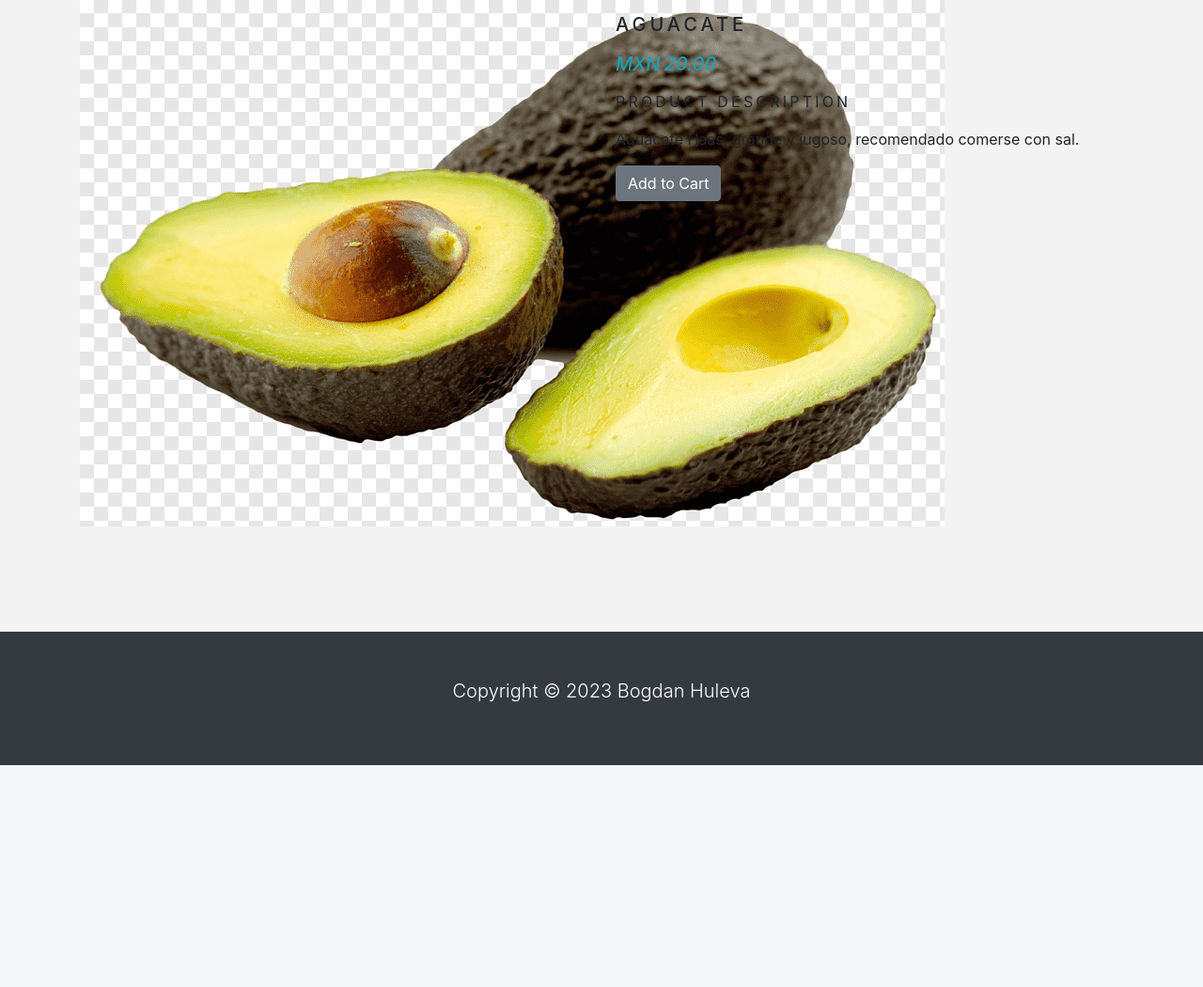
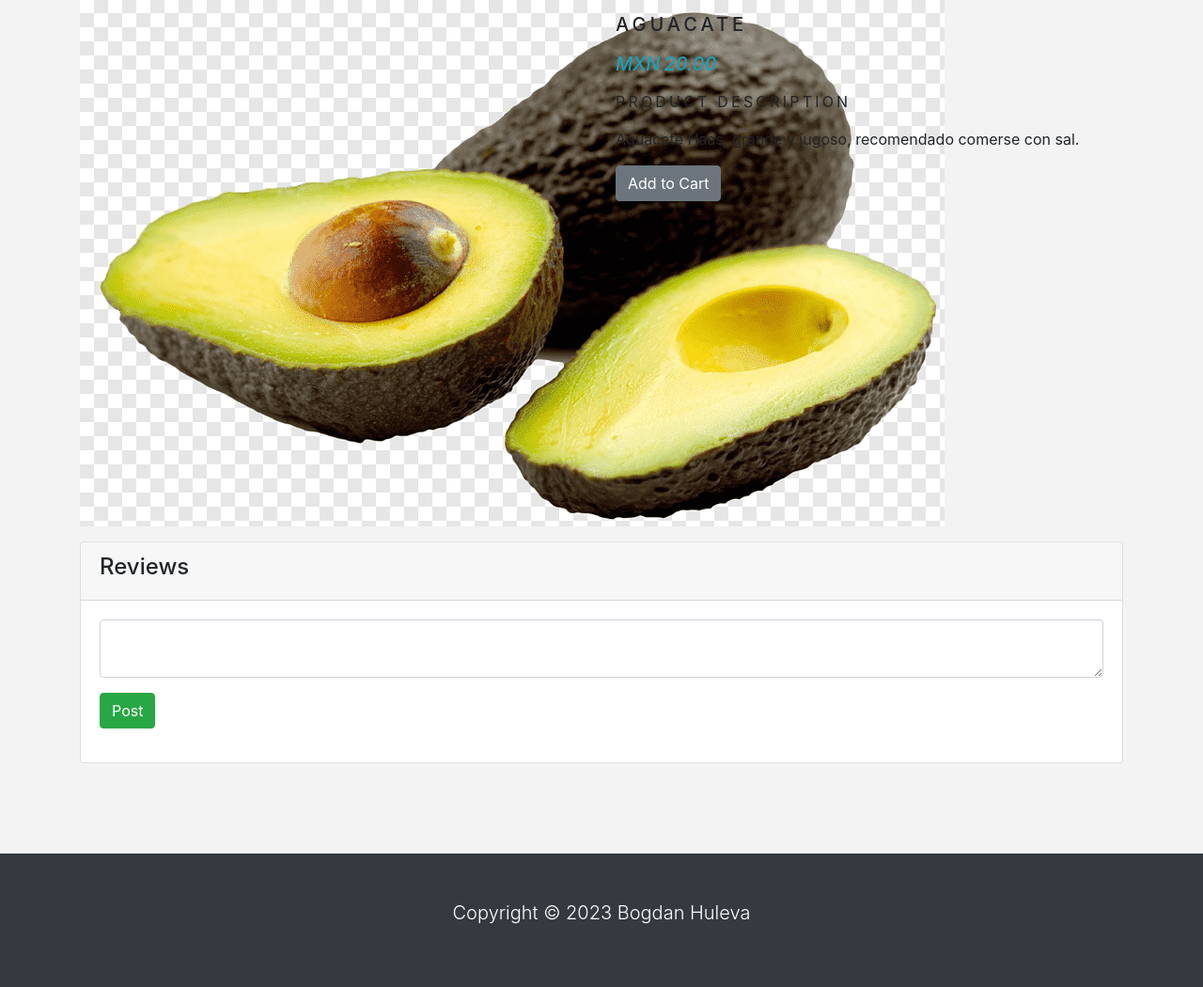
Before and after one commit to bogdanminne/ecommerce_project, a Django app: a page that uses store/templates/product.html in a window 1280 px wide. Shown: the part 182-1232 px from the top of the page at 94% size. Before the commit the page ends 996 px from the top, so only its background shows below. Run offline with Django 4.2, Linux system fonts and the light colour scheme; a user stored in the database is signed in; data comes from the database, SQL or seed files in the repository; both versions use the stored data as it was after the commit; some libraries are stand-ins or nearby versions.

Commit message:
Adding Reviews functionality

```diff
--- a/store/admin.py
+++ b/store/admin.py
@@ -1,5 +1,5 @@
 from django.contrib import admin
-from .models import Category, Product, Order, OrderItem
+from .models import Category, Product, Order, OrderItem, Review
 # Register your models here.
 
 class CategoryAdmin(admin.ModelAdmin):
@@ -52,3 +52,5 @@ class OrderAdmin(admin.ModelAdmin):
 
     def has_add_permission(self, request):
         return False
+
+admin.site.register(Review)
--- a/store/models.py
+++ b/store/models.py
@@ -1,5 +1,6 @@
 from django.db import models
 from django.urls import reverse
+from django.contrib.auth.models import User
 
 # Create your models here.
 class Category(models.Model):
@@ -105,3 +106,11 @@ class OrderItem(models.Model):
 
     def __str__(self):
         return self.product
+
+class Review(models.Model):
+    product = models.ForeignKey(Product, on_delete=models.CASCADE)
+    user = models.ForeignKey(User, on_delete=models.CASCADE)
+    content = models.CharField(max_length=500)
+
+    def __str__(self):
+        return self.content
--- a/store/templates/product.html
+++ b/store/templates/product.html
@@ -28,5 +28,39 @@ Product
             </div>
         </div>
     </div>
+
+    <div class="card">
+        <div class="card-header">
+          <h4>Reviews</h4>
+        </div>
+        {% if user.is_authenticated %}
+        <div class="card-body">
+            <form method="post">
+                {% csrf_token %}
+                <div class="form-group">
+                    <textarea name="content" class="form-control"></textarea>
+                </div>
+                <div class="form-group">
+                    <button type="submit" class="btn btn-success">Post</button>
+                </div>
+            </form>
+        </div>
+        {% endif %}
+
+        {% if reviews.count > 0 %}
+        <ul class="list-group list-group-flush">
+            {% for review in reviews %}
+
+                    <li class="list-group-item"><h5>{{ review.user.username }}</h5>
+                    <p class="card-text">{{ review.content }}</p>
+                    </li>
+
+            {% endfor %}
+        </ul>
+        {% endif %}
+
+
+      </div>
+
 </div>
 {% endblock %}
--- a/store/views.py
+++ b/store/views.py
@@ -1,5 +1,5 @@
 from django.shortcuts import render, get_object_or_404, redirect
-from .models import Category, Product, Cart, CartItem, Order, OrderItem
+from .models import Category, Product, Cart, CartItem, Order, OrderItem, Review
 from django.core.exceptions import ObjectDoesNotExist
 import stripe
 from django.conf import settings
@@ -27,7 +27,15 @@ def productPage(request, category_slug, product_slug):
         product = Product.objects.get(category__slug=category_slug, slug=product_slug)
     except Exception as e:
         raise e
-    return render(request, 'product.html', {'product': product})
+
+    if request.method == 'POST' and request.user.is_authenticated and request.POST['content'].strip() != '':
+        Review.objects.create(product=product,
+                              user=request.user,
+                              content=request.POST['content'])
+
+    reviews = Review.objects.filter(product=product)
+
+    return render(request, 'product.html', {'product': product, 'reviews': reviews})
 # Create your views here.
 
 def _cart_id(request):
```
Also changed, not shown: db.sqlite3, store/migrations/0005_review.py (added).
